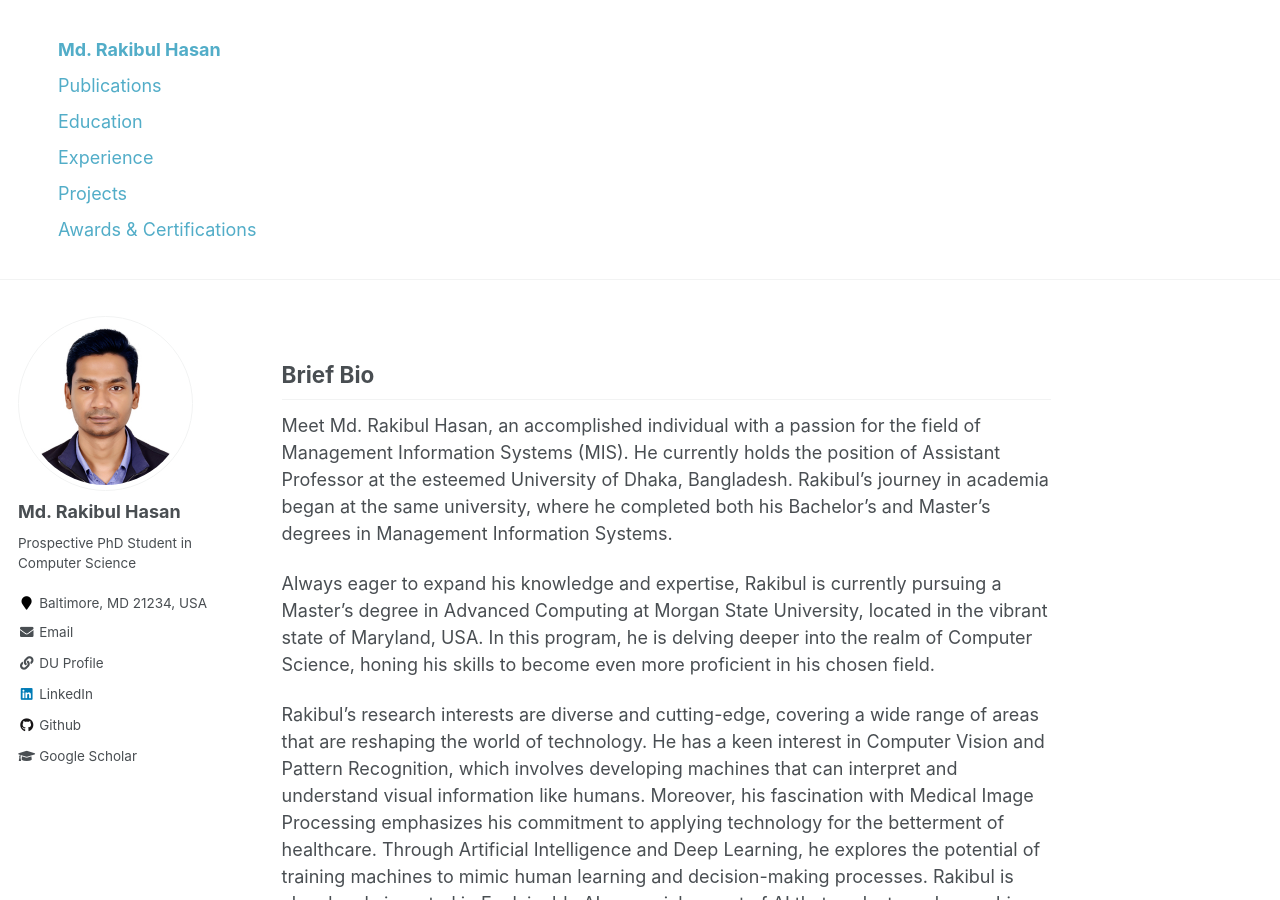
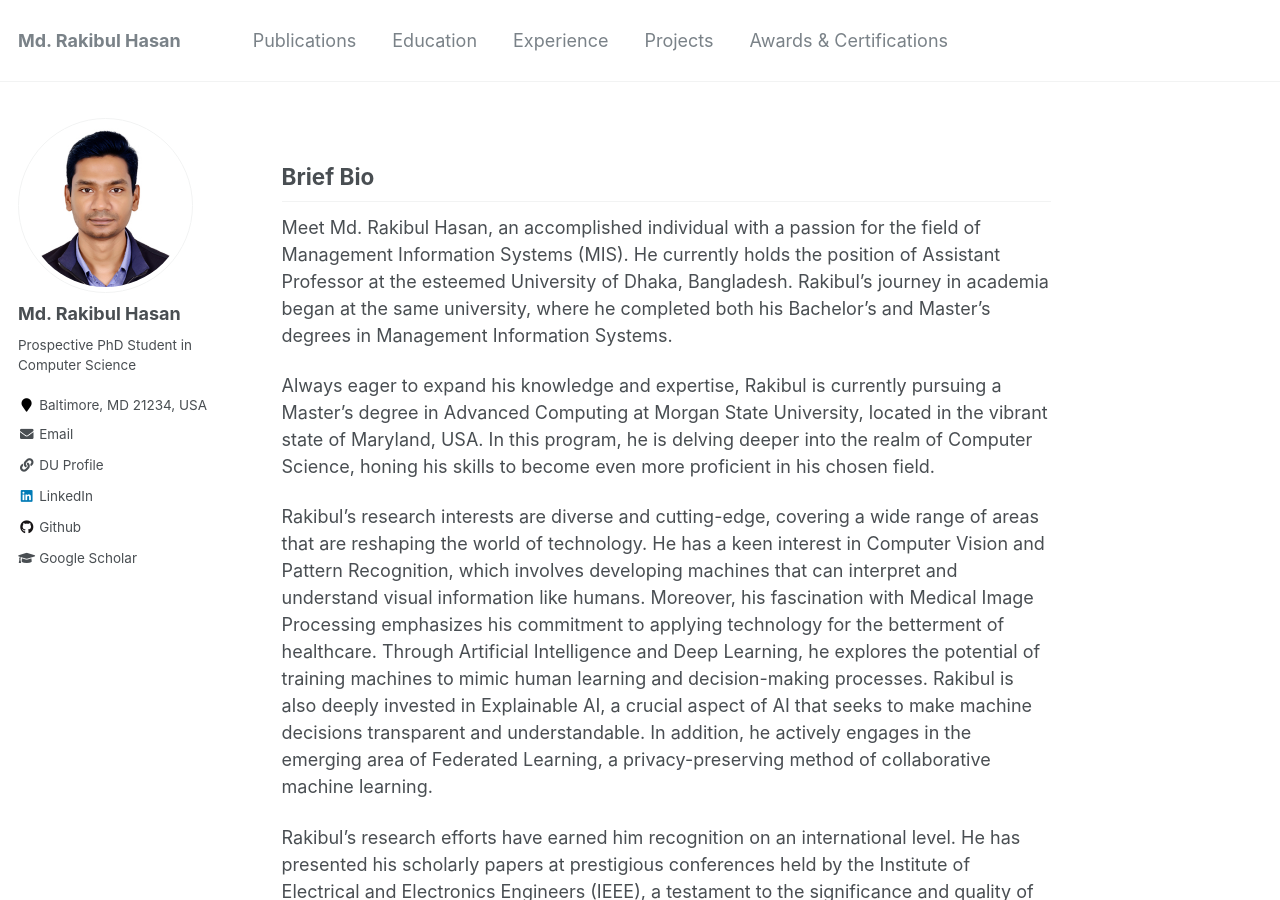
Before and after one commit to Hasan-MdRakibul/hasan-mdrakibul.github.io, a Jekyll site: the page built from _pages/about.md, in a window 1280 px wide and 900 px high. Built offline with Jekyll 4.4.1, drawn with Linux system fonts in a browser that asks for light colours.

Commit message:
init changes

```diff
--- a/_includes/masthead.html
+++ b/_includes/masthead.html
@@ -2,6 +2,11 @@
 
 <div class="masthead">
   <div class="masthead__inner-wrap">
+
+    <div class="masthead__menu">
+      <nav id="site-nav" class="greedy-nav">
+
+        <!--<button><div class="navicon"></div></button>-->
         <ul class="visible-links">
           <li class="masthead__menu-item masthead__menu-item--lg"><a href="{{ base_path }}/">{{ site.title }}</a></li>
           {% for link in site.data.navigation.main %}
@@ -13,5 +18,9 @@
             <li class="masthead__menu-item"><a href="{{ domain }}{{ link.url }}">{{ link.title }}</a></li>
           {% endfor %}
         </ul>
+        <ul class="hidden-links hidden"></ul>
+      </nav>
+    </div>
+
   </div>
 </div>
```
Lines whose indentation alone changed are shown as unchanged.
